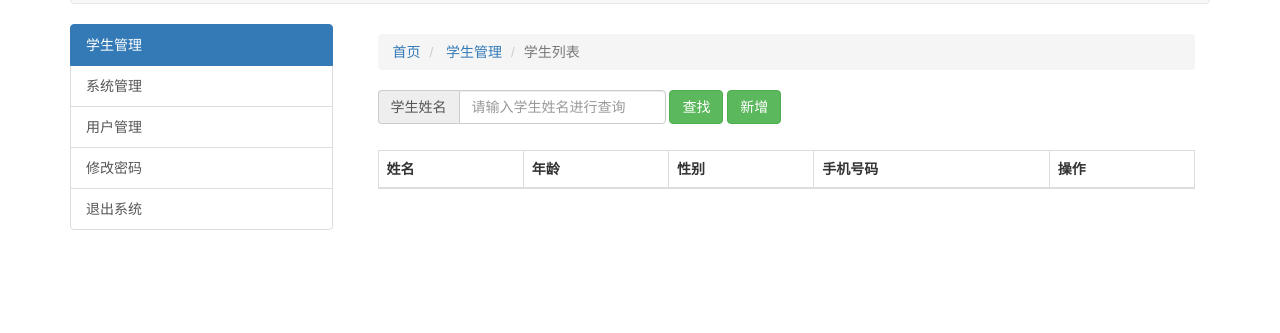
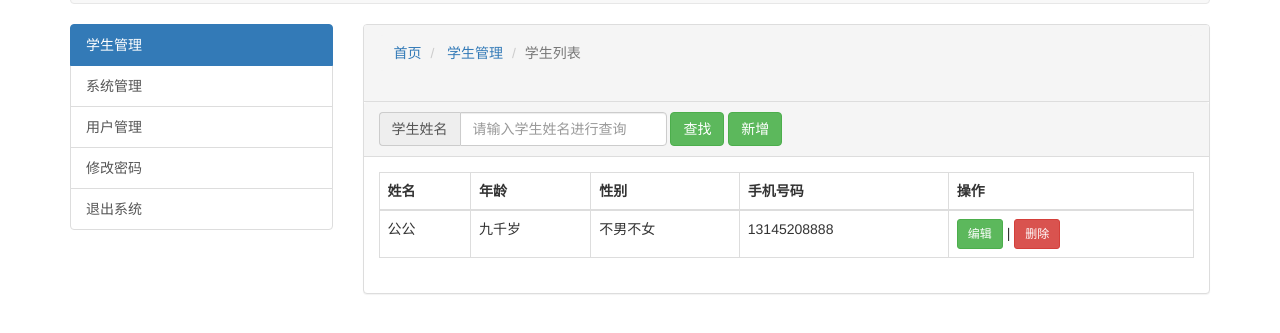
Before and after one commit to Hu92/studentManager_18, a plain HTML site: page static/views/index.html in a window 1280 px wide. Shown: the part 57-390 px from the top of the page. Drawn offline with Linux system fonts and the light colour scheme.

Commit message:
完成了首页

```diff
--- a/static/views/index.html
+++ b/static/views/index.html
@@ -57,9 +57,7 @@
         <div class="row">
             <div class="col-md-3">
                 <div class="list-group">
-                    <a href="#" class="list-group-item active">
-                        学生管理
-                    </a>
+                    <a href="#" class="list-group-item active">学生管理</a>
                     <a href="#" class="list-group-item">系统管理</a>
                     <a href="#" class="list-group-item">用户管理</a>
                     <a href="#" class="list-group-item">修改密码</a>
@@ -67,6 +65,7 @@
                 </div>
             </div>
             <div class="col-md-9">
+                <div class="panel panel-default">
                     <div class="panel-heading">
                         <ol class="breadcrumb">
                             <li>
@@ -77,6 +76,8 @@
                             </li>
                             <li class="active">学生列表</li>
                         </ol>
+                    </div>
+                    <div class="panel-heading">
                         <form class="form-inline">
                             <div class="form-group">
                                 <label class="sr-only" for="exampleInputAmount">Amount (in dollars)</label>
@@ -102,7 +103,22 @@
                                     <th>操作</th>
                                 </tr>
                             </thead>
+                            <tbody>
+                                <tr>
+                                    <td>公公</td>
+                                    <td>九千岁</td>
+                                    <td>不男不女</td>
+                                    <td>13145208888</td>
+                                    <td>
+                                        <a href="#" class="btn btn-success btn-sm">编辑</a>
+                                        |
+                                        <a href="#" class="btn btn-danger btn-sm">删除</a>
+                                    </td>
+
+                                </tr>
+                            </tbody>
                         </table>
+                    </div>
                 </div>
             </div>
         </div>
```
Also changed, not shown: static/views/updeta.html (added). Lines whose indentation alone changed are shown as unchanged.
